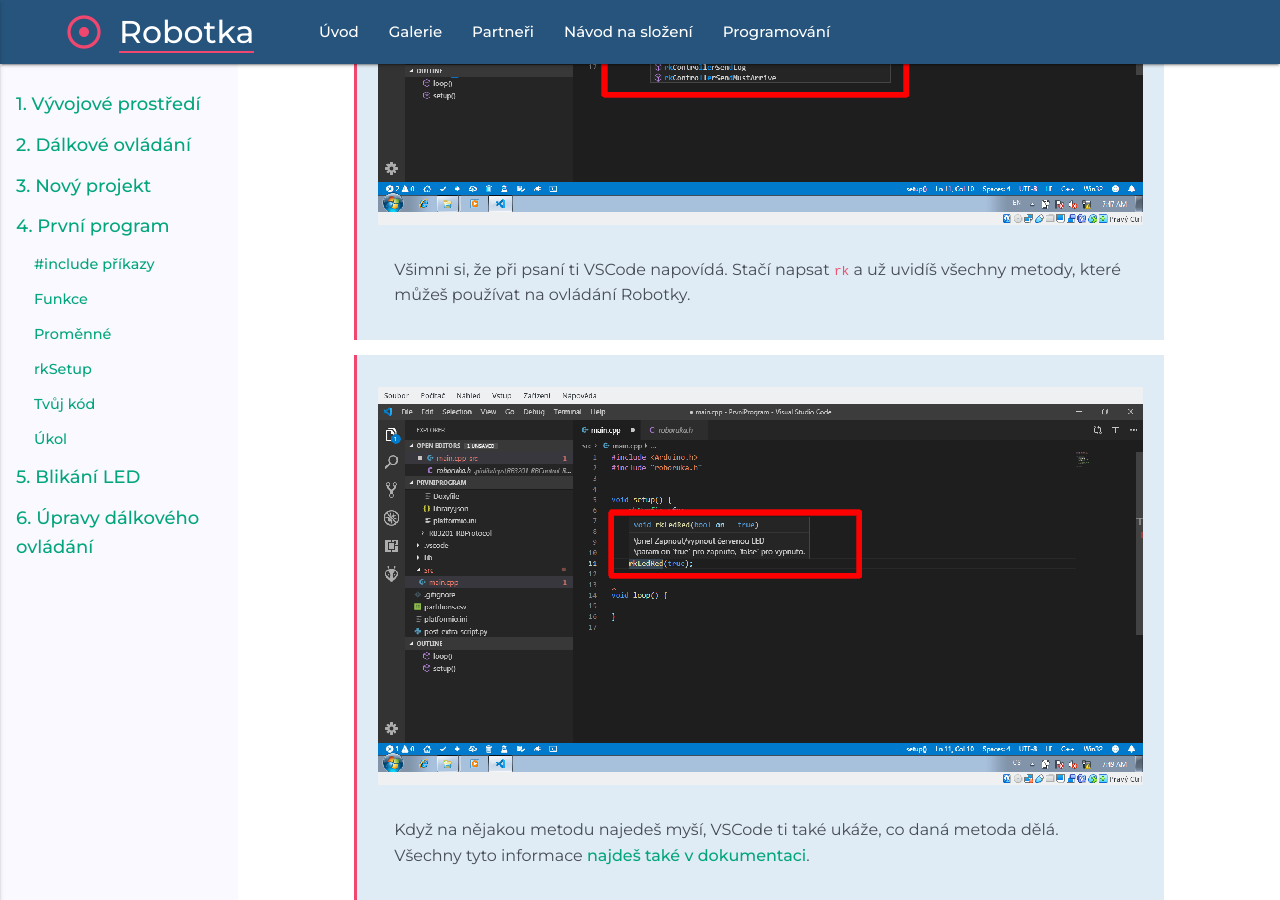
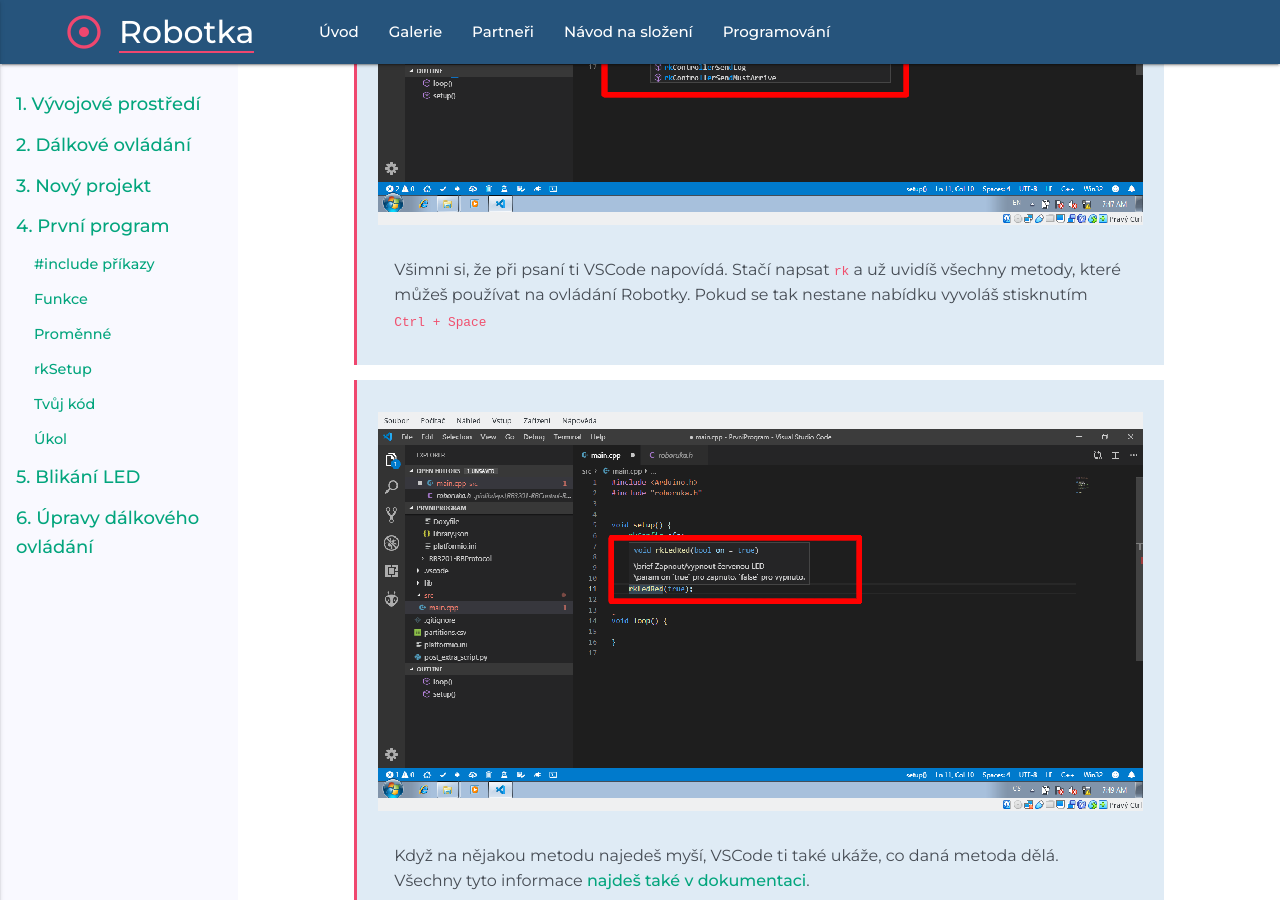
Before and after one commit to RoboticsBrno/robotka.robotickytabor.cz, a Jekyll site: the page built from _coding/003_prvni_program.md, in a window 1280 px wide and 900 px high, scrolled down 2202 px. Built offline with Jekyll 4.4.1, drawn with Linux system fonts in a browser that asks for light colours; some of the changed text lies outside the part shown.

Commit message:
Add clarification on few statements

```diff
--- a/_coding/003_prvni_program.md
+++ b/_coding/003_prvni_program.md
@@ -96,7 +96,7 @@ funkci `setup` - pokud nevíš kam, koukni se na celý program na začátku tét
 {% include image.html
     url="img/guides/first_prog_02a.png"
     description=
-        "Všimni si, že při psaní ti VSCode napovídá. Stačí napsat `rk` a už uvidíš všechny metody, které můžeš používat na ovládání Robotky."
+        "Všimni si, že při psaní ti VSCode napovídá. Stačí napsat `rk` a už uvidíš všechny metody, které můžeš používat na ovládání Robotky. Pokud se tak nestane nabídku vyvoláš stisknutím `Ctrl + Space`"
     singlecol=true
  %}
 
```
Also changed, not shown: other parts of _coding/003_prvni_program.md (+1 -1 lines).
